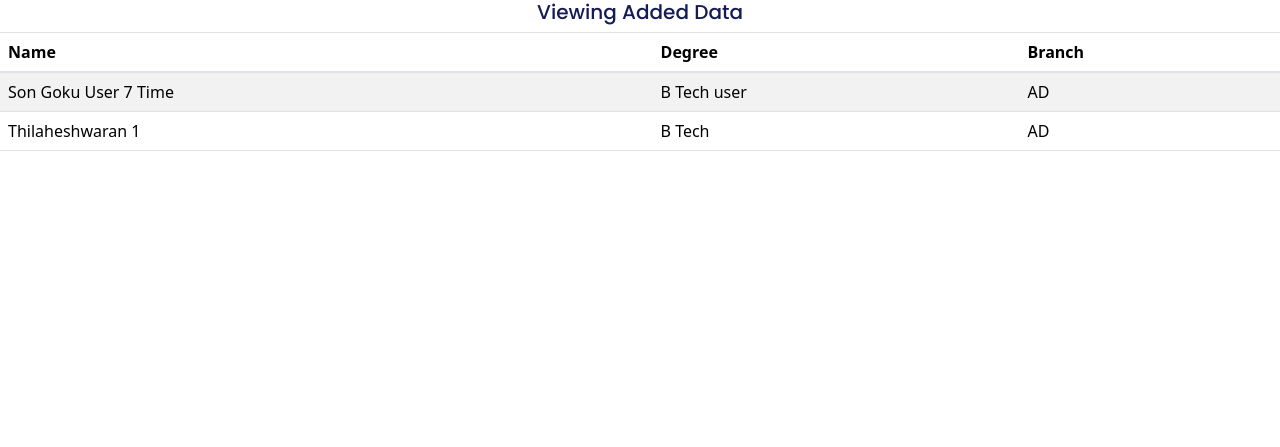
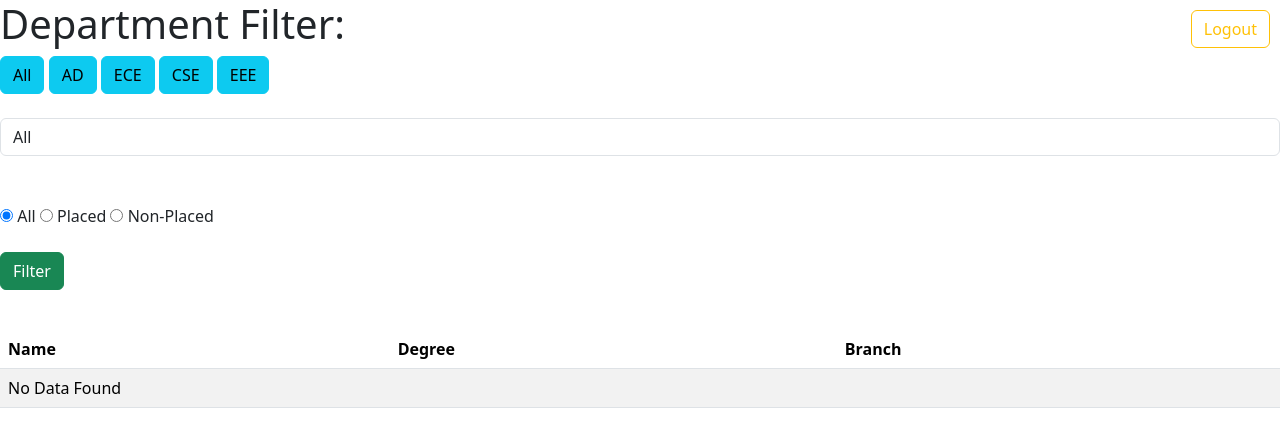
Before and after one commit to ParthivAkilesh/BlackAnt, a Django app: page /viewer in a window 1280 px wide. Shown: the top 447 px of the page. Run offline with Django 3.2, Linux system fonts and the light colour scheme; data comes from the database, SQL or seed files in the repository; both versions use the stored data as it was after the commit; some libraries are stand-ins or nearby versions.

Commit message:
Half Way

```diff
--- /dev/null
+++ b/BlackAnt/admin.py
@@ -0,0 +1,5 @@
+from django.contrib import admin
+from home.models import StudentInfo
+
+# Register your models here.
+admin.site.register(StudentInfo)
--- a/home/templates/home/cdc.html
+++ b/home/templates/home/cdc.html
@@ -57,7 +57,7 @@
                                     <h1 class="title">Business is Now Digital</h1>
                                     <p class="text">We blend insights and strategy to create digital products for forward-thinking organisations.</p>
                                     <ul class="slider-btn rounded-buttons">
-                                        <li><a class="main-btn rounded-one text-decoration-none" href="{% url 'viewer' %}">Go to Dashboard</a></li>
+                                        <li><a class="main-btn rounded-one text-decoration-none" href="{% url 'filter' %}">Go to Dashboard</a></li>
                                     </ul>
                                 </div>
                             </div>
--- a/home/templates/home/edit.html
+++ b/home/templates/home/edit.html
@@ -1,3 +1,4 @@
+
 
 {% if data_updated%}
 
--- a/home/templates/home/home.html
+++ b/home/templates/home/home.html
@@ -53,7 +53,7 @@
                                     <p class="text">We blend insights and strategy to create digital products for forward-thinking organisations.</p>
                                     <ul class="slider-btn rounded-buttons">
                                         <li><a class="main-btn rounded-one text-decoration-none" href="{% url 'user' %}">GET STARTED</a></li>
-                                        <li><a class="main-btn rounded-two text-decoration-none" href="#">Explore</a></li>
+                                        <li><a class="main-btn rounded-two text-decoration-none" href="{% url 'filter' %}">Explore</a></li>
                                     </ul>
                                 </div>
                             </div>
--- a/home/templates/home/viewer.html
+++ b/home/templates/home/viewer.html
@@ -1,32 +1,94 @@
-{% extends "base.html" %}
+<html>
 
-{% block content %}
-{% load static %}
+<head>
+  <link href="https://cdn.jsdelivr.net/npm/bootstrap@5.2.3/dist/css/bootstrap.min.css" rel="stylesheet"
+    integrity="sha384-rbsA2VBKQhggwzxH7pPCaAqO46MgnOM80zW1RWuH61DGLwZJEdK2Kadq2F9CUG65" crossorigin="anonymous">
+  <link rel="stylesheet" href="https://cdnjs.cloudflare.com/ajax/libs/font-awesome/6.4.0/css/all.min.css"
+    integrity="sha512-iecdLmaskl7CVkqkXNQ/ZH/XLlvWZOJyj7Yy7tcenmpD1ypASozpmT/E0iPtmFIB46ZmdtAc9eNBvH0H/ZpiBw=="
+    crossorigin="anonymous" referrerpolicy="no-referrer" />
+  {% comment %}
+  <link rel="stylesheet" href="{% static 'CSS/styles.css' %}"> {% endcomment %}
+  <link href="https://cdn.jsdelivr.net/npm/bootstrap@5.3.0-alpha1/dist/css/bootstrap.min.css" rel="stylesheet"
+    integrity="sha384-GLhlTQ8iRABdZLl6O3oVMWSktQOp6b7In1Zl3/Jr59b6EGGoI1aFkw7cmDA6j6gD" crossorigin="anonymous">
+  <style>
+
+    .button:active {
+      background-color: green;
+      border: 1px solid green;
+    }
+    .button:disabled {
+      background-color: green;
+      border: 1px solid green;
+    }
+    .logout-container {
+      position: absolute;
+      top: 10px; /* Adjust the top spacing as needed */
+      right: 10px; /* Adjust the right spacing as needed */
+  }
+</style>
+</head>
+
+<body>
+  <div class="details">
+
+    <div class="logout-container">
+      <ul>
+          <a class="btn btn-outline-warning" href="{% url 'logout' %}">Logout</a>
+      </ul>
+  </div>
+
+    <h1>Department Filter:</h1>
+      <form action="/viewer" method="post">
+        {% csrf_token %}
+
+        <input type="hidden" name="dept" id="selectedDept" value="">
+
+        <input class="btn btn-info button" name="dept" id="all" type="button" onclick="setDepartment('all')" value="All" />
+        <input type="button" class="btn btn-info button" onclick="setDepartment('ad')" name="dept" id="ad" value="AD">
+        <input type="button" class="btn btn-info button" onclick="setDepartment('ece')" name="dept" id="ece" value="ECE">
+        <input type="button" class="btn btn-info button" onclick="setDepartment('cse')" name="dept" id="cse" value="CSE">
+        <input type="button" class="btn btn-info button" onclick="setDepartment('eee')" name="dept" id="eee" value="EEE">
+        <br>
+        <br>
+
+        <select name="year" class="form-control">
+          <option value="all">All</option>
+          <option value="2020">2020</option>
+          <option value="2021">2021</option>
+          <option value="2022">2022</option>
+          <option value="2023">2023</option>
+          <option value="2024">2024</option>
+          <option value="2025">2025</option>
+          <option value="2026">2026</option>
+        </select>
+
+        <br>
+        <br>
+
+        <label>
+          <input type="radio" name="ps" value="all" checked> All
+        </label>
+
+        <label>
+          <input type="radio" name="ps" value="placed"> Placed
+        </label>
+
+        <label>
+          <input type="radio" name="ps" value="nonplaced"> Non-Placed
+        </label>
+
+        <br>
+        <br>
 
 
 
-<div class="details">
+        <button class="btn btn-success btn-rounded" type="submit">Filter</button>
+      </form>
+  </div>
 
-  <div id="personal_details" class="subform">
-    <h5 class="d-flex justify-content-center" style="color: #151B54;">Viewing Added Data</h5>
 
-    {% comment %} <form action="{% url 'viewer' %}" method="post">
-      {% csrf_token %}
 
-      <div class="form-check">
-        <input class="form-check-input" type="radio" name="placement_status" id="flexRadioDefault1">
-        <label class="form-check-label" for="Placed">
-          Placed
-        </label>
-      </div>
-      <div class="form-check">
-        <input class="form-check-input" type="radio" name="placement_status" id="flexRadioDefault2" checked>
-        <label class="form-check-label" for="NonPlaced">
-          Non Placed
-        </label>
-      </div>
-    </form> {% endcomment %}
-
+  <br>
 
   <div class="table-responsive">
     <table class="table table-striped">
@@ -52,16 +114,25 @@
       </tbody>
     </table>
   </div>
-  {% comment %} </form> {% endcomment %}
-  </div>
-</div>
 
 
+  <script>
+  function setDepartment(department) {
 
+        var button = document.getElementById(department);
 
+        if (button.classList.contains("btn-info")) {
+          button.classList.remove("btn-info");
+          button.classList.add("btn-primary");
+           }
+        else {
+          button.classList.remove("btn-primary");
+          button.classList.add("btn-info");
+            }
 
-  {% comment %} </form> {% endcomment %}
-</div>
+        document.getElementById("selectedDept").value = department;
+  }
+  </script>
+</body>
 
-
-{% endblock %}
+</html>
--- a/home/urls.py
+++ b/home/urls.py
@@ -10,9 +10,10 @@
     path('logout', views.logoutUser , name ="logout"),
     path('user', views.DataAdder, name='user'),
     path('edit', views.DataEditor, name='edit'),
+    path('viewer', views.DataFilter, name='filter'),
 
     ####
-    path('viewer', views.DataViewer, name='viewer'),
+    # path('viewer', views.DataViewer, name='viewer'),
 
 
 ]
--- a/home/views.py
+++ b/home/views.py
@@ -199,3 +199,48 @@
         context = {'details': details}
         print(context)
         return render(request, 'home/viewer.html', context)
+
+
+def DataFilter(request):
+
+    if request.method == 'POST':
+
+        department = request.POST.get('dept')
+        year = request.POST.get('year')
+        placedStatus = request.POST.get('ps')
+
+        details = StudentInfo.objects.all()
+
+        if department=="ad":
+            details = details.filter(branch="AD")
+        elif department=="cse":
+            details = details.filter(branch="CSE")
+        elif department=="ece":
+            details = details.filter(branch="ECE")
+        elif department=="eee":
+            details = details.filter(branch="EEE")
+
+        if year=="2020":
+            details = details.filter(yop="2020")
+        elif year=="2021":
+            details = details.filter(yop="2021")
+        elif year=="2022":
+            details = details.filter(yop="2022")
+        elif year=="2023":
+            details = details.filter(yop="2023")
+        elif year=="2024":
+            details = details.filter(yop="2024")
+
+        if placedStatus=="placed":
+            details = details.filter(placementStatus=True)
+        elif placedStatus=="nonplaced":
+            details = details.filter(placementStatus=False)
+
+        context = {'details': details}
+
+        return render(request, 'home/viewer.html', context)
+
+    else:
+        pass
+
+    return render(request, 'home/viewer.html')
--- a/static/templates/base.html
+++ b/static/templates/base.html
@@ -45,7 +45,7 @@
     {% comment %} <link rel="stylesheet" href="{% static 'CSS/styles.css' %}"> {% endcomment %}
     <link href="https://cdn.jsdelivr.net/npm/bootstrap@5.3.0-alpha1/dist/css/bootstrap.min.css" rel="stylesheet"
           integrity="sha384-GLhlTQ8iRABdZLl6O3oVMWSktQOp6b7In1Zl3/Jr59b6EGGoI1aFkw7cmDA6j6gD" crossorigin="anonymous">
-
+  {% block css %} {% endblock %}
 
 </head>
 
```
Also changed, not shown: db.sqlite3, home/forms.py (line endings or trailing spaces). Lines whose indentation alone changed are shown as unchanged.
